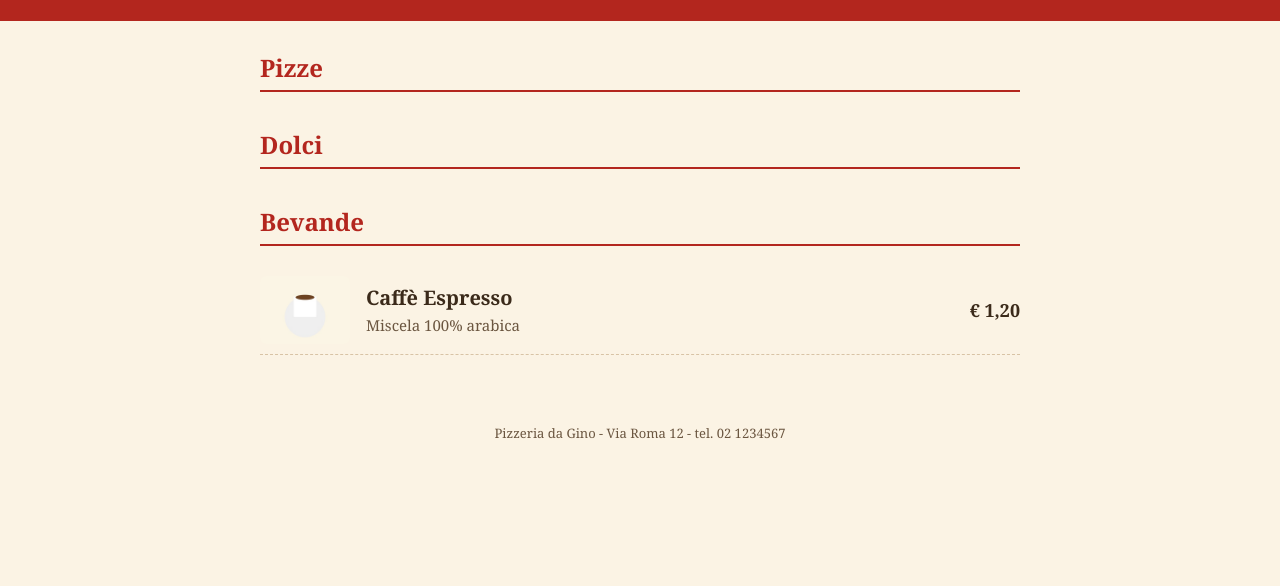
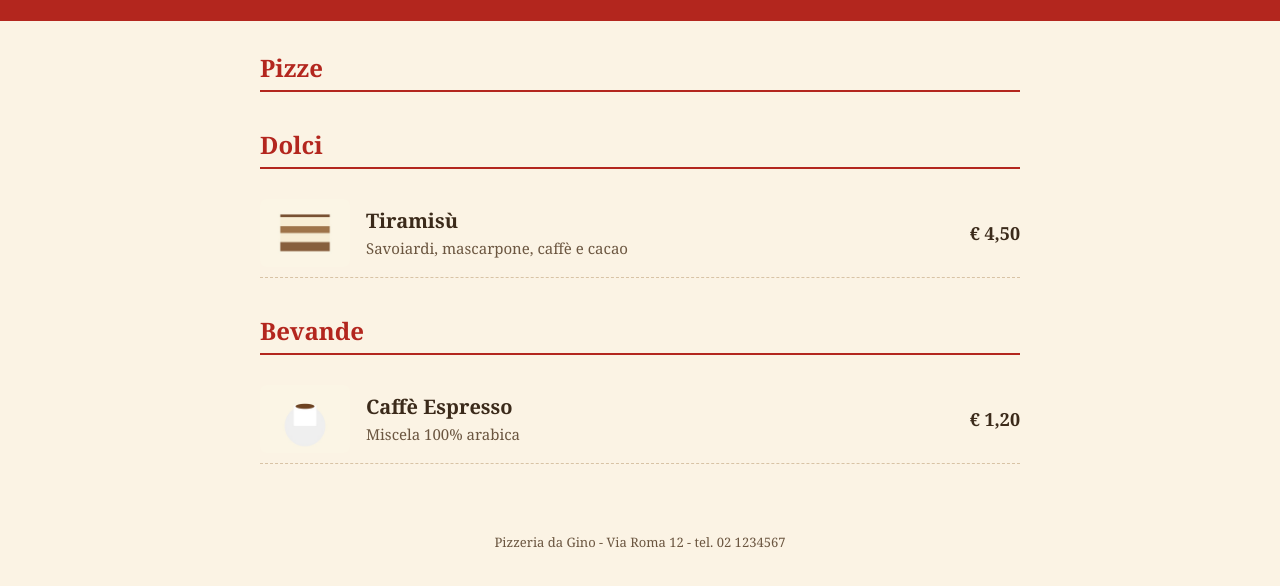
Before and after one commit to thomas-addamo/pizzeriaWeb, a plain HTML site: page index.html in a window 1280 px wide. Shown: the part 110-696 px from the top of the page. Drawn offline with Linux system fonts and the light colour scheme.

Commit message:
svi-B aggiunto I item menu dolci

```diff
--- a/index.html
+++ b/index.html
@@ -20,6 +20,14 @@
 
       <div class="sezione" id="dolci">
         <h2>Dolci</h2>
+        <div class="item">
+          <img src="img/dolce1.jpg" alt="Tiramisù">
+          <div class="descrizione">
+            <h3>Tiramisù</h3>
+            <p>Savoiardi, mascarpone, caffè e cacao</p>
+          </div>
+          <span class="prezzo">€ 4,50</span>
+        </div>
       </div>
 
       <div class="sezione" id="bevande">
```
Also changed, not shown: img/dolce1.jpg (added).
